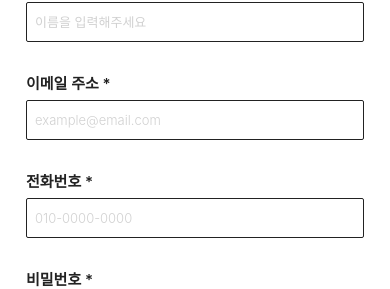
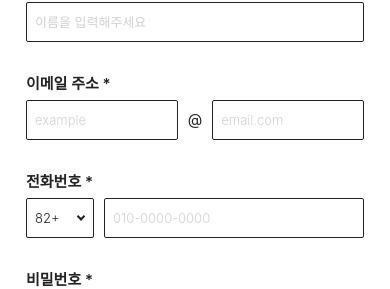
Before and after one commit to MCM-RE-BORN/mcm-reborn-hackathon, a Next.js app in the folder mcm-reborn/: page /signup in a window 390 px wide. Shown: the part 160-449 px from the top of the page. Built offline with nearby package versions, Linux system fonts and the light colour scheme; a web font is replaced by a local one.

Commit message:
feat: split email/phone fields on signup screen to match Figma
Match Figma node 228:1510 - email address is now split into local/@/domain
inputs, and phone number is split into a country-code select plus a
number input.

```diff
--- a/mcm-reborn/components/screens/entry-capture/AuthScreens.tsx
+++ b/mcm-reborn/components/screens/entry-capture/AuthScreens.tsx
@@ -6,6 +6,7 @@ import { PageHeader } from "@/components/layout/PageHeader";
 import { ButtonLink } from "@/components/ui/Button";
 import { StatusPanel } from "@/components/ui/StatusPanel";
 import { TextField } from "@/components/ui/TextField";
+import fieldStyles from "@/components/ui/ui.module.css";
 import type { PageState } from "./page-state";
 import styles from "./entry-capture.module.css";
 import { SignupPasswordField } from "./SignupPasswordField";
@@ -165,25 +166,85 @@ export function SignupScreen({ state }: AuthScreenProps) {
               placeholder="이름을 입력해주세요"
               required
             />
-            <TextField
-              autoComplete="email"
-              density="compact"
-              error={hasError ? "이미 가입된 이메일입니다." : undefined}
-              id="signup-email"
-              label="이메일 주소"
-              placeholder="example@email.com"
+            {/*
+             * Figma's "회원가입 화면" (node 228:1510) splits the email
+             * field into a local-part / "@" / domain-part row instead of
+             * one full-address input. `TextField` only supports a single
+             * input per label, so this reuses its underlying `ui.module.css`
+             * classes directly to build the same label + row structure by
+             * hand.
+             */}
+            <div className={fieldStyles.field}>
+              <div className={fieldStyles.fieldLabelRow}>
+                <label className={fieldStyles.fieldLabel} htmlFor="signup-email-local">
+                  이메일 주소<span aria-hidden="true"> *</span>
+                </label>
+              </div>
+              <div className={styles.splitFieldRow}>
+                <input
+                  aria-describedby={hasError ? "signup-email-error" : undefined}
+                  aria-invalid={hasError ? true : undefined}
+                  className={`${fieldStyles.input} ${fieldStyles["input-compact"]}`}
+                  id="signup-email-local"
+                  name="signup-email-local"
+                  placeholder="example"
                   required
-              type="email"
+                  type="text"
                 />
-            <TextField
-              autoComplete="tel"
-              density="compact"
-              id="signup-phone"
-              label="전화번호"
+                <span aria-hidden="true" className={styles.fieldDivider}>
+                  @
+                </span>
+                <input
+                  aria-describedby={hasError ? "signup-email-error" : undefined}
+                  aria-invalid={hasError ? true : undefined}
+                  className={`${fieldStyles.input} ${fieldStyles["input-compact"]}`}
+                  id="signup-email-domain"
+                  name="signup-email-domain"
+                  placeholder="email.com"
+                  required
+                  type="text"
+                />
+              </div>
+              {hasError ? (
+                <p className={fieldStyles.fieldError} id="signup-email-error" role="alert">
+                  이미 가입된 이메일입니다.
+                </p>
+              ) : null}
+            </div>
+            {/*
+             * Figma splits the phone field into a fixed-width country-code
+             * selector ("82+") plus a flexible number input, instead of one
+             * full-width field.
+             */}
+            <div className={fieldStyles.field}>
+              <div className={fieldStyles.fieldLabelRow}>
+                <label className={fieldStyles.fieldLabel} htmlFor="signup-phone-number">
+                  전화번호<span aria-hidden="true"> *</span>
+                </label>
+              </div>
+              <div className={styles.splitFieldRow}>
+                <span className={styles.phoneCountryCodeWrap}>
+                  <select
+                    aria-label="국가 번호"
+                    className={`${fieldStyles.input} ${fieldStyles["input-compact"]} ${styles.phoneCountryCode}`}
+                    defaultValue="82"
+                    id="signup-phone-country"
+                    name="signup-phone-country"
+                  >
+                    <option value="82">82+</option>
+                  </select>
+                </span>
+                <input
+                  autoComplete="tel-national"
+                  className={`${fieldStyles.input} ${fieldStyles["input-compact"]}`}
+                  id="signup-phone-number"
+                  name="signup-phone-number"
                   placeholder="010-0000-0000"
                   required
                   type="tel"
                 />
+              </div>
+            </div>
             <SignupPasswordField />
             <TextField
               autoComplete="new-password"
--- a/mcm-reborn/components/screens/entry-capture/entry-capture.module.css
+++ b/mcm-reborn/components/screens/entry-capture/entry-capture.module.css
@@ -204,6 +204,79 @@
  */
 .authFormTight {
   gap: var(--space-7);
+}
+
+/*
+ * Shared row layout for the split email (local / "@" / domain) and phone
+ * (country code / number) fields in the signup form (Figma node
+ * 228:1510). `min-width: 0` on the flexed inputs is needed because flex
+ * items default to `min-width: auto`, which lets their intrinsic content
+ * width push the row wider than its container instead of shrinking.
+ */
+.splitFieldRow {
+  display: flex;
+  align-items: center;
+  gap: var(--space-6);
+}
+
+.splitFieldRow input {
+  min-width: var(--space-0);
+  flex: 1;
+}
+
+.fieldDivider {
+  flex: none;
+  color: var(--color-ink);
+  font-size: var(--font-size-control);
+  font-weight: var(--font-weight-regular);
+  line-height: var(--line-height-tight);
+}
+
+/*
+ * Figma sizes the country-code selector at a fixed 68px next to the
+ * flexible phone-number input, rather than splitting the row evenly. The
+ * wrapper (rather than the `<select>` itself) carries that fixed width
+ * and the dropdown chevron, because a `<select>` doesn't reliably render
+ * `::after` pseudo-elements across browsers.
+ */
+.phoneCountryCodeWrap {
+  position: relative;
+  flex: none;
+  width: 4.25rem;
+}
+
+/*
+ * Same border-corner-rotated-45deg technique as the checked-checkbox
+ * glyph below, just pointing down instead of used as a tick mark.
+ */
+.phoneCountryCodeWrap::after {
+  position: absolute;
+  top: 50%;
+  right: var(--space-6);
+  width: var(--space-4);
+  height: var(--space-4);
+  border-right: var(--border-focus) solid var(--color-ink);
+  border-bottom: var(--border-focus) solid var(--color-ink);
+  transform: translateY(-75%) rotate(45deg);
+  content: "";
+  pointer-events: none;
+}
+
+/*
+ * The doubled class selector (`.phoneCountryCode.phoneCountryCode`) is a
+ * deliberate specificity bump: `ui.module.css`'s `.input` rule also sets
+ * `width: 100%` on this element, and since the two rules live in
+ * different CSS modules their cascade order can't be controlled by
+ * source position alone. `width: 100%` here fills the wrapper above
+ * rather than fighting it.
+ */
+.phoneCountryCode.phoneCountryCode {
+  width: 100%;
+  flex: none;
+  padding-right: var(--space-13);
+  appearance: none;
+  -webkit-appearance: none;
+  cursor: pointer;
 }
 
 .passwordField {
```
Lines whose indentation alone changed are shown as unchanged.
